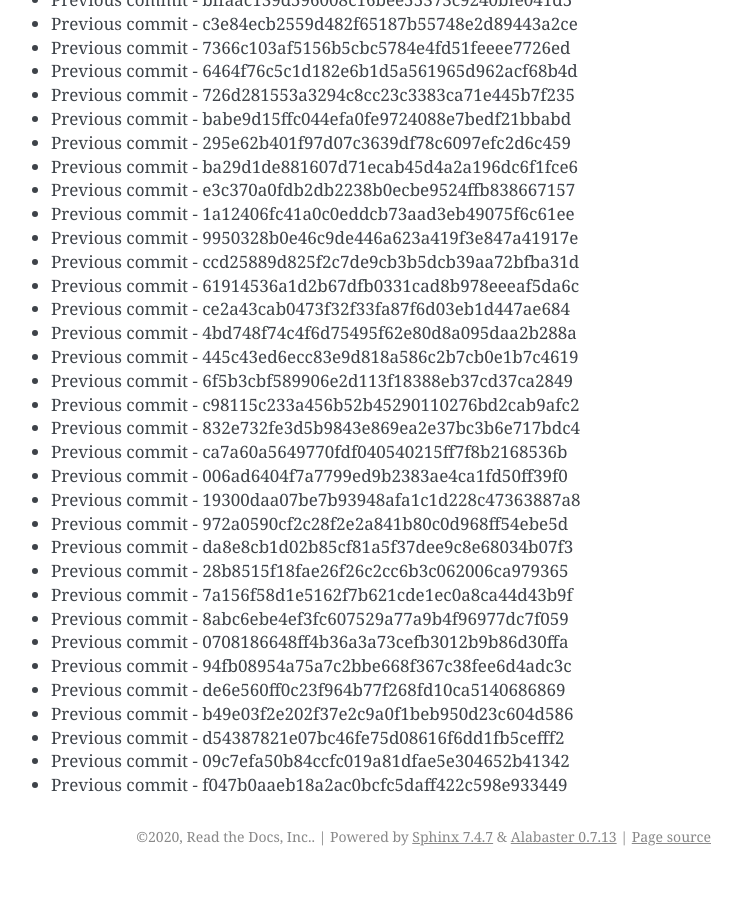
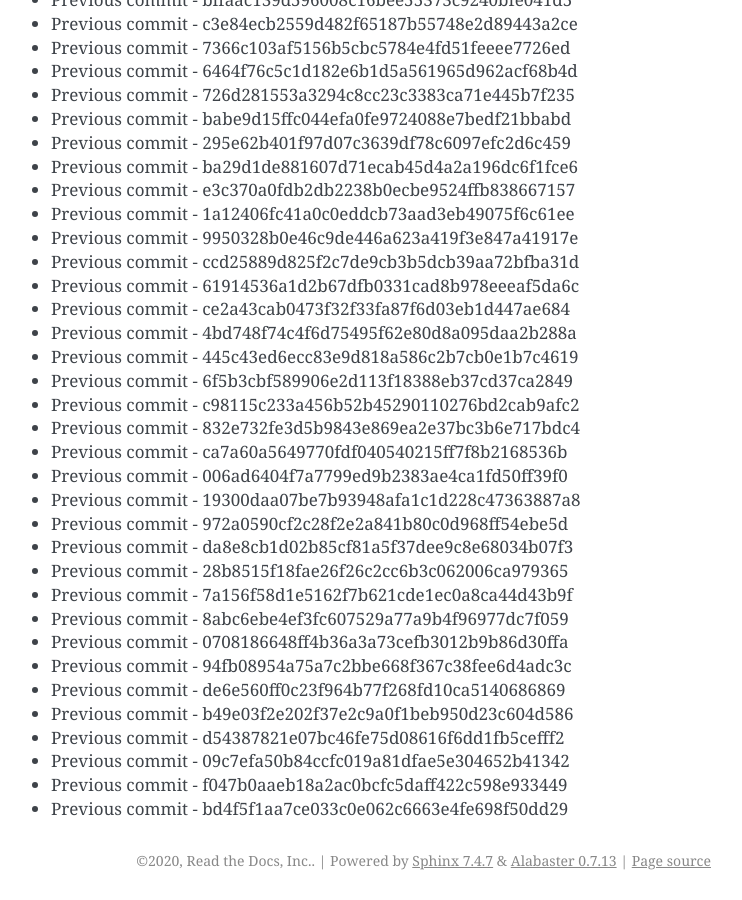
Before and after one commit to readthedocs/rtd-git-stresstest, a Sphinx documentation site: the page built from docs/updates.rst, in a window 1280 px wide and 900 px high, scrolled down 3416 px. Shown: the whole window, without its empty margins (399-1141 px from the left). Built offline with Sphinx 7.4.7, drawn with Linux system fonts in a browser that asks for light colours; before the commit the page ends 4292 px from its top, so only the background shows below that.

Commit message:
Generating commit from previous: bd4f5f1aa7ce033c0e062c6663e4fe698f50dd29

```diff
--- a/docs/updates.rst
+++ b/docs/updates.rst
@@ -175,3 +175,4 @@ It can be tested for any performance characteristics.
 * Previous commit - d54387821e07bc46fe75d08616f6dd1fb5cefff2
 * Previous commit - 09c7efa50b84ccfc019a81dfae5e304652b41342
 * Previous commit - f047b0aaeb18a2ac0bcfc5daff422c598e933449
+* Previous commit - bd4f5f1aa7ce033c0e062c6663e4fe698f50dd29
```
